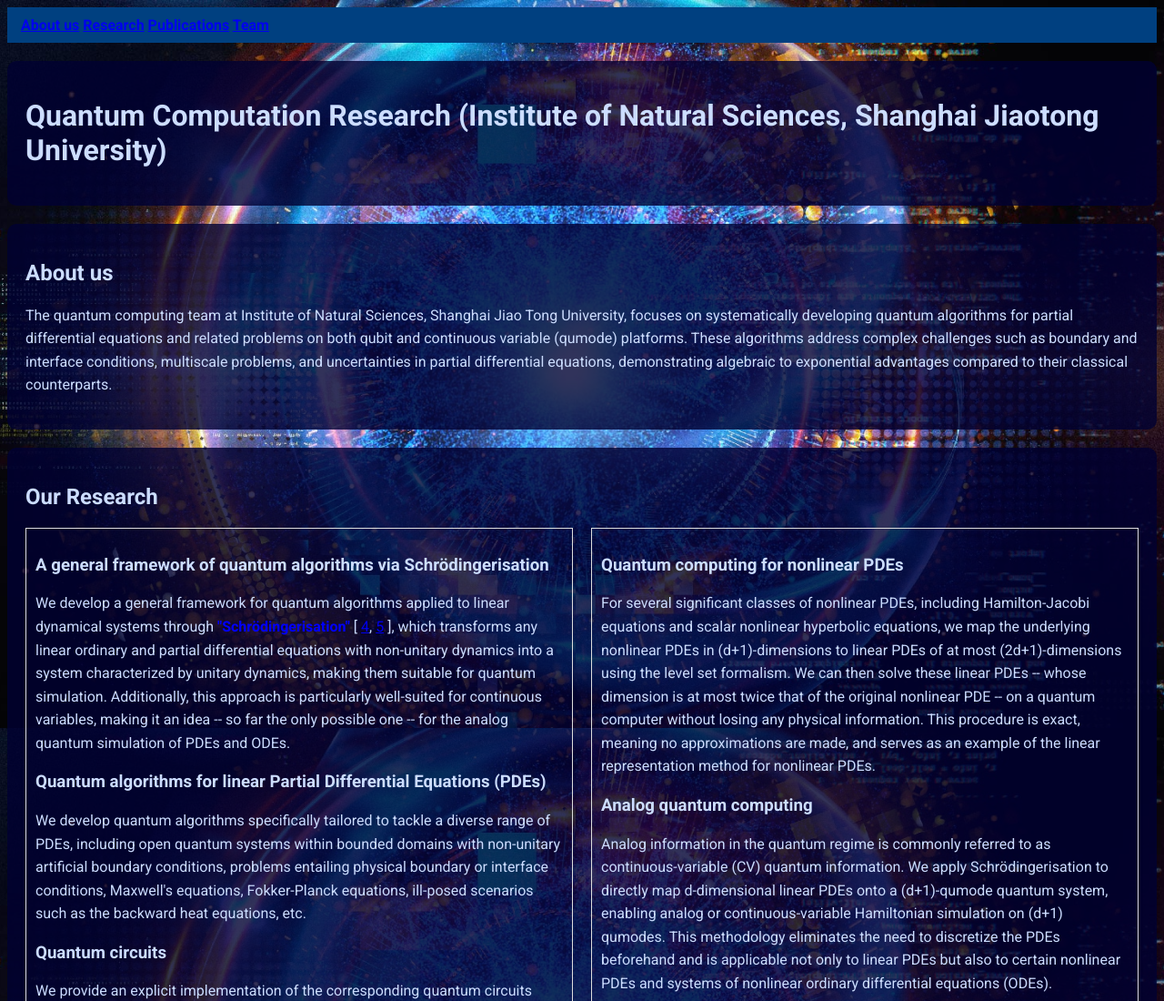
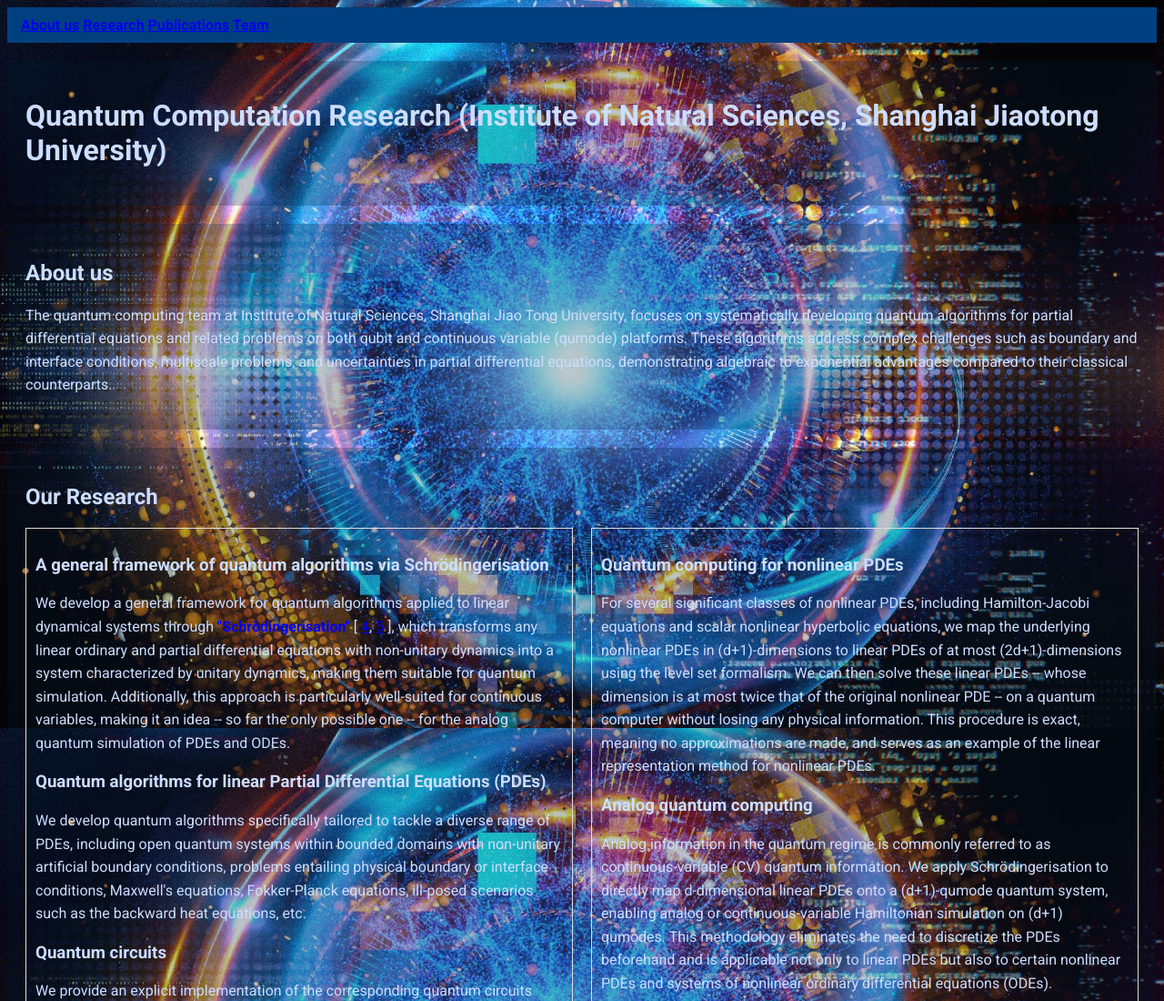
Before and after one commit to starktech23/INS-SJTU-QuantumComputing.github.io, a plain HTML site: page index.html in a window 1280 px wide. Shown: the top 1100 px of the page at 91% size. Drawn offline with Linux system fonts and the light colour scheme.

Commit message:
retesting light background

```diff
--- a/index.html
+++ b/index.html
@@ -18,7 +18,7 @@
         header, footer, section {
             padding: 20px;
             margin-top: 20px;
-            background-color: rgba(0, 0, 50, 0.8); /* Slight dark background for all sections */
+            background-color: rgba(0, 27, 50, 0.247); /* Slight light background for all sections */
             border-radius: 10px;
         }
         h1, h2, h3 {
```
